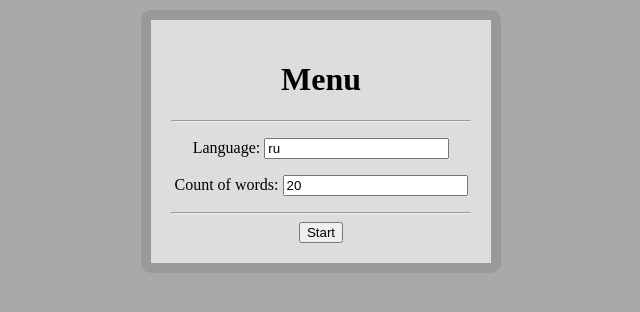
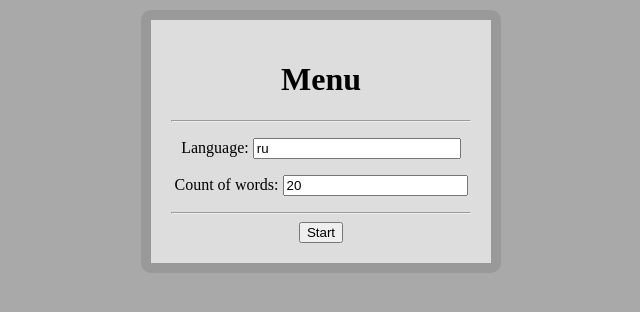
Before and after one commit to tamarinvs19/translation-of-words, a Django app: page /missions/menu/ in a window 1280 px wide. Shown: the top 312 px of the page, without its empty margins (319-959 px from the left). Run offline with Django 3.2, Linux system fonts and the light colour scheme.

Commit message:
styles for width

```diff
--- a/templates/menu.html
+++ b/templates/menu.html
@@ -5,6 +5,14 @@
     <meta charset="UTF-8">
     <link rel="stylesheet" type="text/css" href="{% static 'styles.css' %}" />
     <title>Menu</title>
+    <style>
+	input[type=text] {
+   		width:200px;
+	}
+	input[type=integer] {
+   		width:200px;
+	}
+    </style>
 </head>
 <body>
     <div class="span">
```
